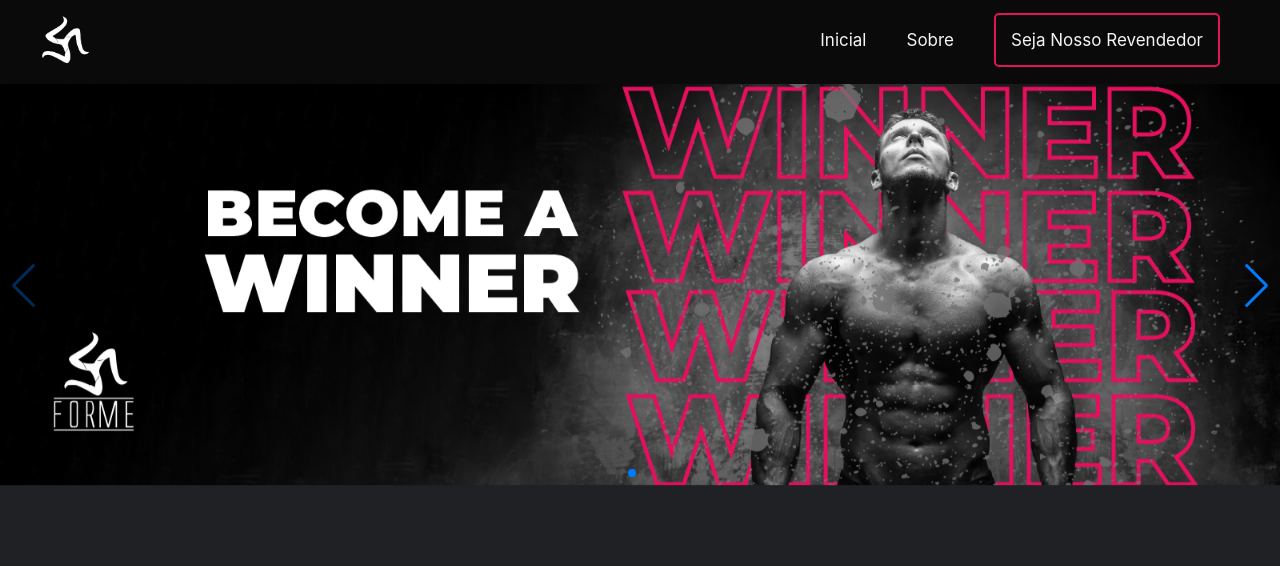
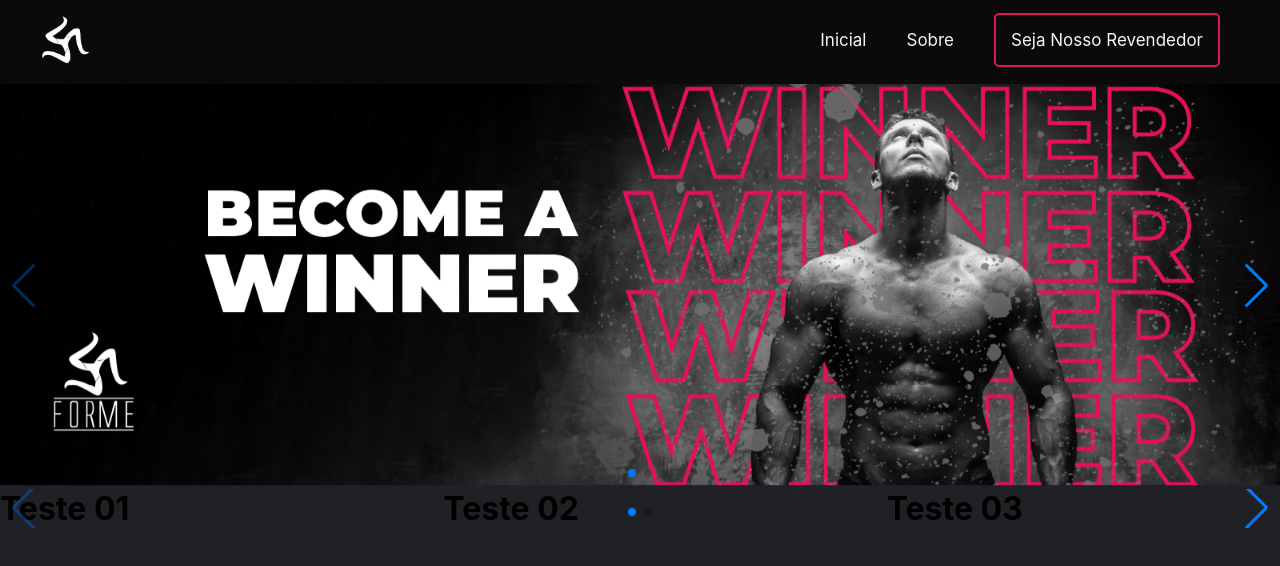
Before and after one commit to cayosantana/site-forme-project, a React (Vite) app: page / in a window 1280 px wide. Shown: the top 566 px of the page. Built offline with nearby package versions, Linux system fonts and the light colour scheme.

Commit message:
Criação Comp. Carrossel
Componente que vai abrigar as fotos do modelo de cada bermuda!

```diff
--- /dev/null
+++ b/src/components/carrossel/carrossel.css
@@ -0,0 +1,10 @@
+.swiper {
+    padding: 32px;
+}
+.swiper-slide {
+    display: flex;
+    justify-content: center;
+}
+.swiper-pagination-bullet-active {
+    background-color: #DE155E;
+}
--- /dev/null
+++ b/src/components/carrossel/carrossel.jsx
@@ -0,0 +1,30 @@
+import React from 'react';
+import { Swiper, SwiperSlide } from 'swiper/react'
+
+
+
+
+const Carrossel = ( ) => {
+    return (
+        <>
+            <div>
+                <Swiper slidesPerView={3} spaceBetween={50} navigation={true} pagination={{ clickable: false }}>
+                    <SwiperSlide>
+                        <h1>Teste 01</h1>
+                    </SwiperSlide>
+                    <SwiperSlide>
+                        <h1>Teste 02</h1>
+                    </SwiperSlide>
+                    <SwiperSlide>
+                        <h1>Teste 03</h1>
+                    </SwiperSlide>
+                    <SwiperSlide>
+                        <h1>Teste 04</h1>
+                    </SwiperSlide>
+                </Swiper>
+            </div>
+        </>
+     );
+}
+
+export default Carrossel;
--- a/src/components/home/home.jsx
+++ b/src/components/home/home.jsx
@@ -6,6 +6,8 @@ import slide01 from './image/banner-forme01-desk.png'
 import slide02 from './image/banner-forme02-desk.png'
 import slide03 from './image/banner-forme01-mobile.png'
 import slide04 from './image/banner-forme02-mobile.png'
+import Carrossel from '../carrossel/carrossel';
+
 
 const Home = () => {
 
@@ -14,6 +16,7 @@ const Home = () => {
         {id: '1', image: slide01},
         {id: '2', image: slide02},
     ]
+
 
     return (
         <>
@@ -26,6 +29,9 @@ const Home = () => {
                     ))}
                 </Swiper>
             </div>
+            <div>
+                <Carrossel/>
+            </div>
 
         </>
      );
--- a/src/main.jsx
+++ b/src/main.jsx
@@ -6,7 +6,7 @@ import 'swiper/css';
 import 'swiper/css/navigation';
 import 'swiper/css/pagination';
 import 'swiper/css/scrollbar';
-import 'swiper/css/autoplay'
+import 'swiper/css/autoplay';
 
 import { BrowserRouter as Router, Routes, Route } from "react-router-dom";
 
```
